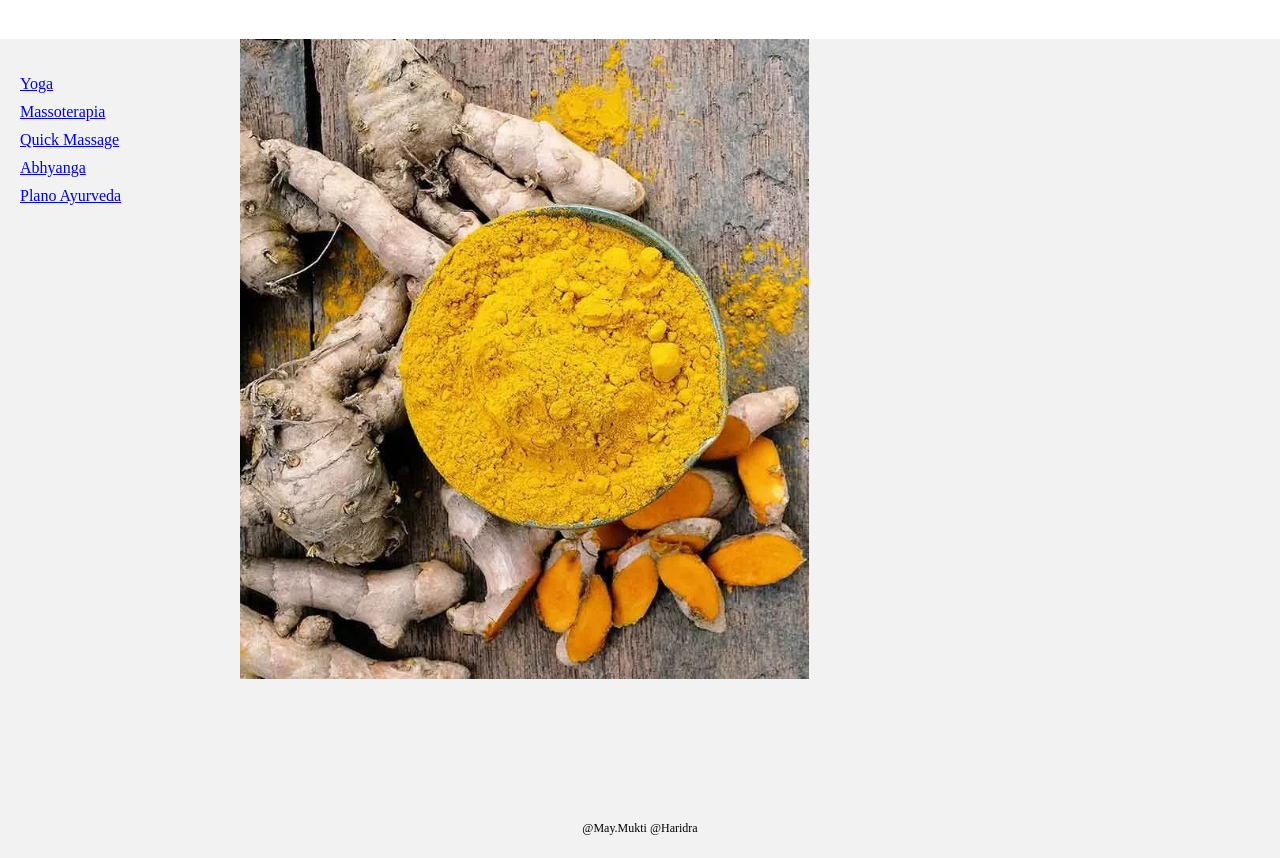
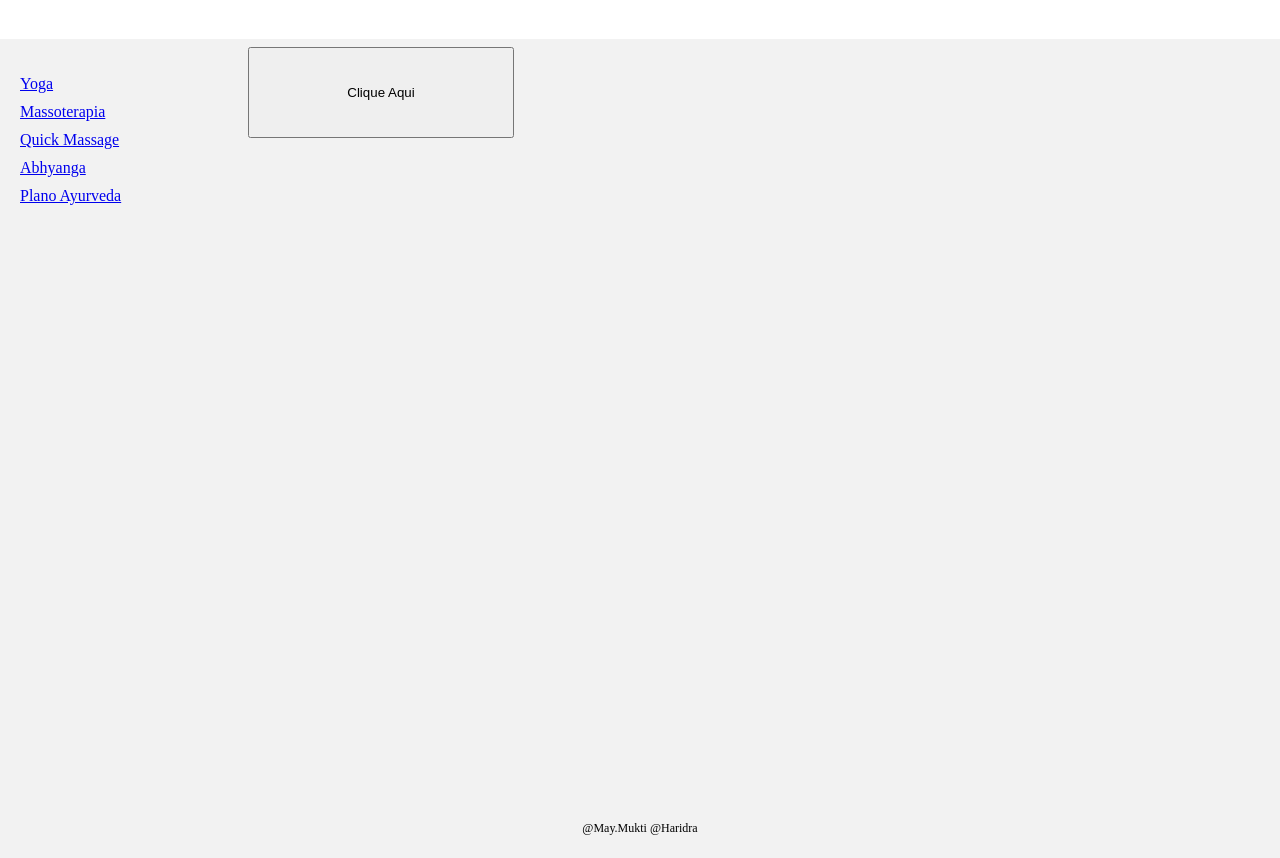
Before and after one commit to paralelosintegrados/Haridra, a plain HTML site: page index.html in a window 1280 px wide. Shown: the part 81-939 px from the top of the page. Drawn offline with Linux system fonts and the light colour scheme.

Commit message:
Update index menu.html

```diff
--- a/index.html
+++ b/index.html
@@ -73,7 +73,7 @@
     </div>
 
     <div class="content">
-      <img src="fundo.jpg" alt="Imagem de fundo" style="max-width: 100%; max-height: 100%;">
+      <iframe src="menu.html" style="width: 100%; height: 100%; border: none;"></iframe>
     </div>
   </div>
 
```
